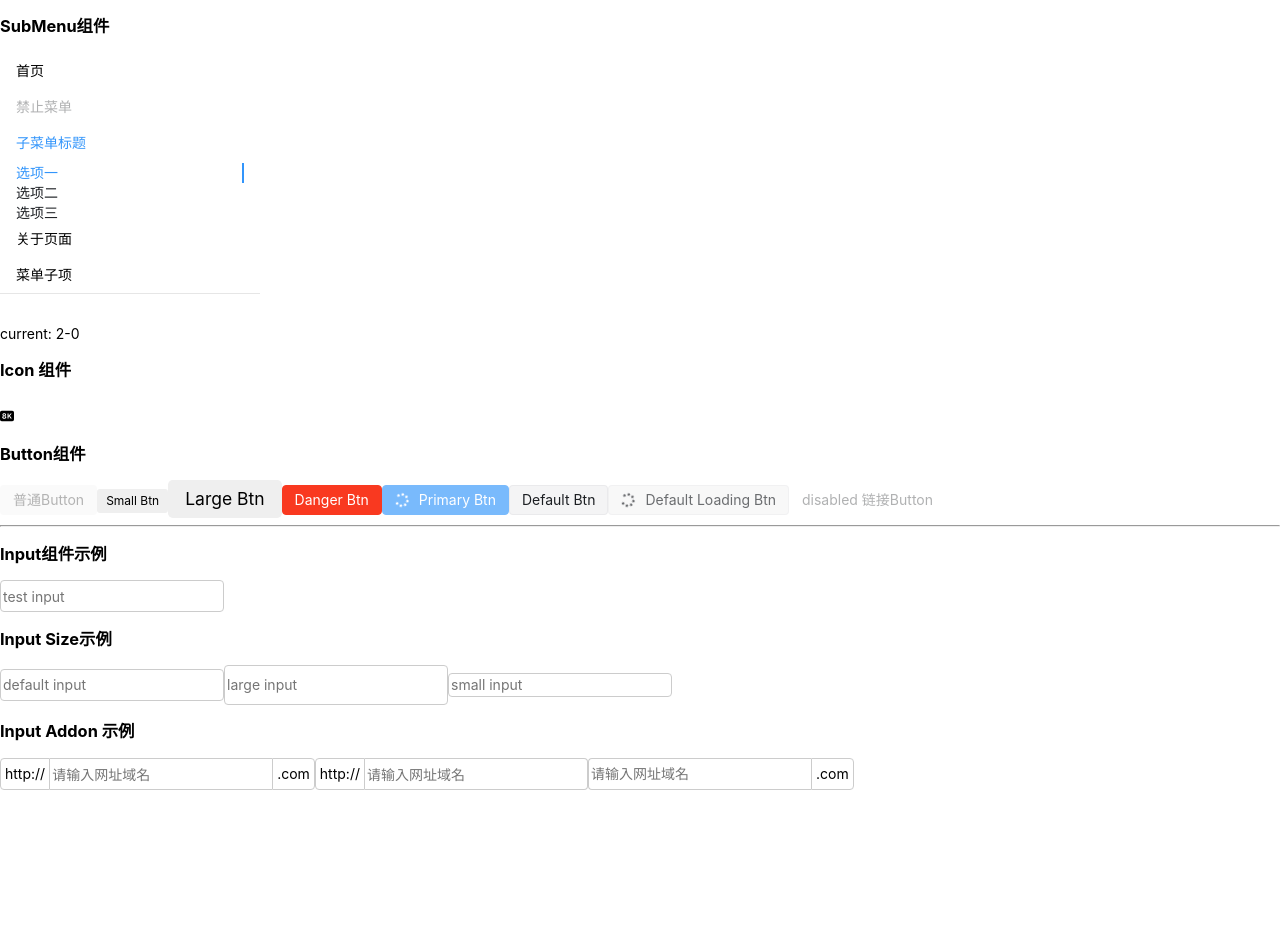
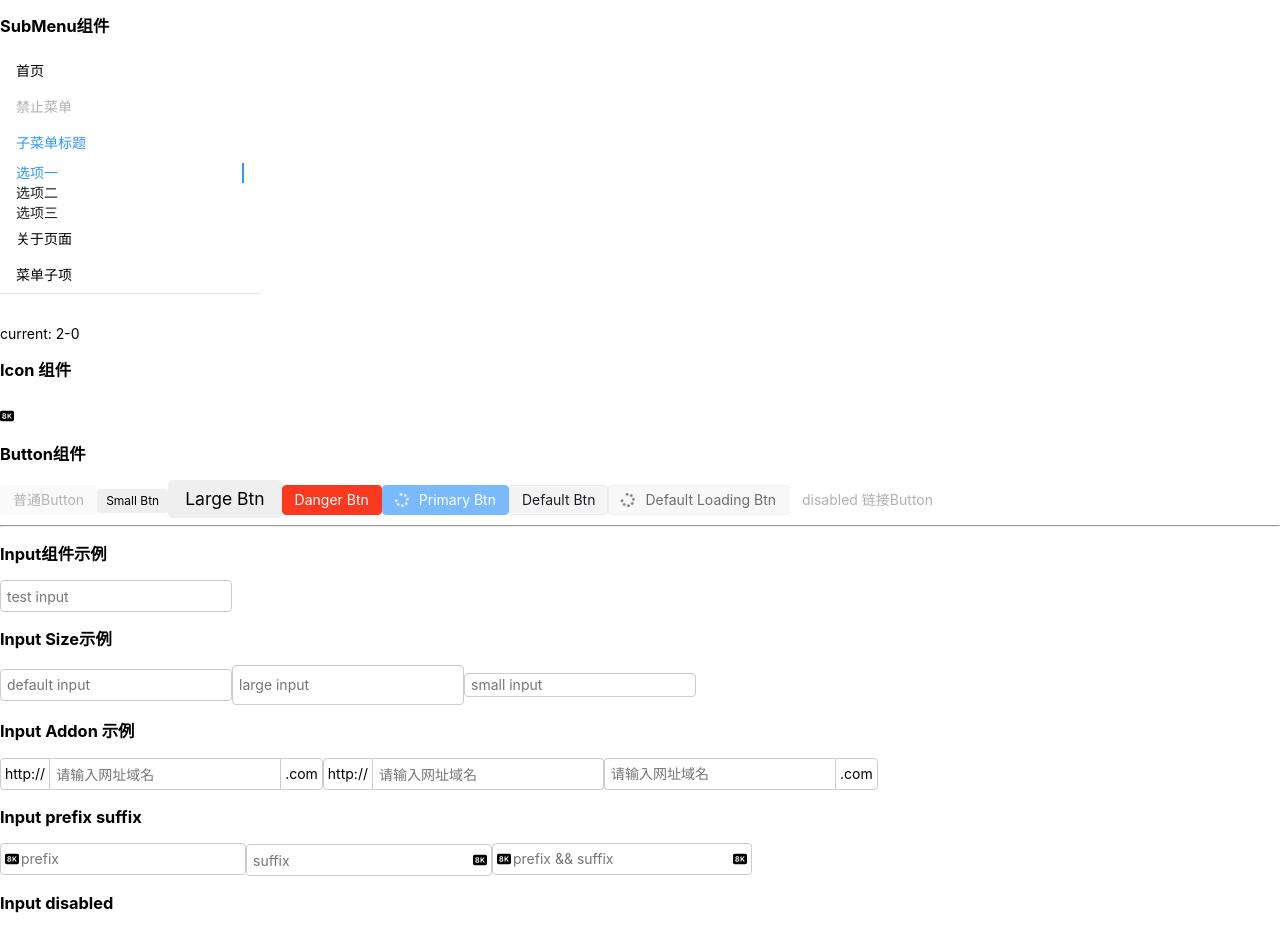
Before and after one commit to liuyanhe96/vite-react-ts-template, a React (Vite) app: page / in a window 1280 px wide. Shown: the top 927 px of the page. Before the commit the page ends 800 px from the top, so only its background shows below. Built offline with nearby package versions, Linux system fonts and the light colour scheme; a small style sheet from the web is missing.

Commit message:
Input组件 suffix / prefix / disabled属性和样式

```diff
--- a/src/App.tsx
+++ b/src/App.tsx
@@ -84,6 +84,22 @@ export default function App() {
       ></Input>
       <Input addonBefore="http://" placeholder="请输入网址域名"></Input>
       <Input addonAfter=".com" placeholder="请输入网址域名"></Input>
+      <h3>Input prefix suffix</h3>
+      <Input
+        prefix={<Icon type="bs" icon="BsFillBadge8KFill" color="blue"></Icon>}
+        placeholder="prefix"
+      ></Input>
+      <Input
+        suffix={<Icon type="bs" icon="BsFillBadge8KFill" color="red"></Icon>}
+        placeholder="suffix"
+      ></Input>
+      <Input
+        prefix={<Icon type="bs" icon="BsFillBadge8KFill" color="blue"></Icon>}
+        suffix={<Icon type="bs" icon="BsFillBadge8KFill" color="red"></Icon>}
+        placeholder="prefix && suffix"
+      ></Input>
+      <h3>Input disabled</h3>
+      <Input disabled placeholder="disabled"></Input>
     </main>
   );
 }
--- a/src/components/Input/index.tsx
+++ b/src/components/Input/index.tsx
@@ -46,7 +46,11 @@ const Input: React.FunctionComponent<IInputProps> = props => {
   return (
     <div className={classes}>
       {addonBefore && <div className="addon before">{addonBefore}</div>}
-      <input {...restProps} />
+      <div className="input-wrapper">
+        {prefix && <span className="prefix">{prefix}</span>}
+        <input disabled={disabled} {...restProps} />
+        {suffix && <span className="suffix">{suffix}</span>}
+      </div>
       {addonAfter && <div className="addon after">{addonAfter}</div>}
     </div>
   );
--- a/src/components/Input/style.scss
+++ b/src/components/Input/style.scss
@@ -31,14 +31,24 @@ $input-border-color: #ccc;
     height: 100%;
     width: 100%;
     border-radius: $input-border-radius;
+    border: none;
+  }
+  // prefix
+  .input-wrapper {
+    @include center();
+    position: relative;
+    border-radius: $input-border-radius;
     border: 1px solid $input-border-color;
+    padding: $input-padding;
   }
   // size large small default  ---> mixin
   // 遍历$spacers
   @each $key, $value in $spacers {
     &.input-#{$key} {
+      .input-wrapper {
         // 设置input高度
         height: $value;
+      }
       .addon {
         height: $value;
       }
@@ -59,16 +69,28 @@ $input-border-color: #ccc;
     }
   }
   &.input-before {
-      input {
+    .input-wrapper {
       @include border-radius(left, 0)
     }
   }
   &.input-after {
-      input {
+    .input-wrapper {
       @include border-radius(right, 0)
     }
   }
+
+  .prefix, .suffix {
+    @include center();
   }
 
-// prefix
   // disabled
+  &.disabled {
+    cursor: not-allowed;
+    background-color: #f5f5f5;
+    box-shadow: none;
+    input {
+      cursor: not-allowed;
+      background: none;
+    }
+  }
+}
```
Lines whose indentation alone changed are shown as unchanged.
